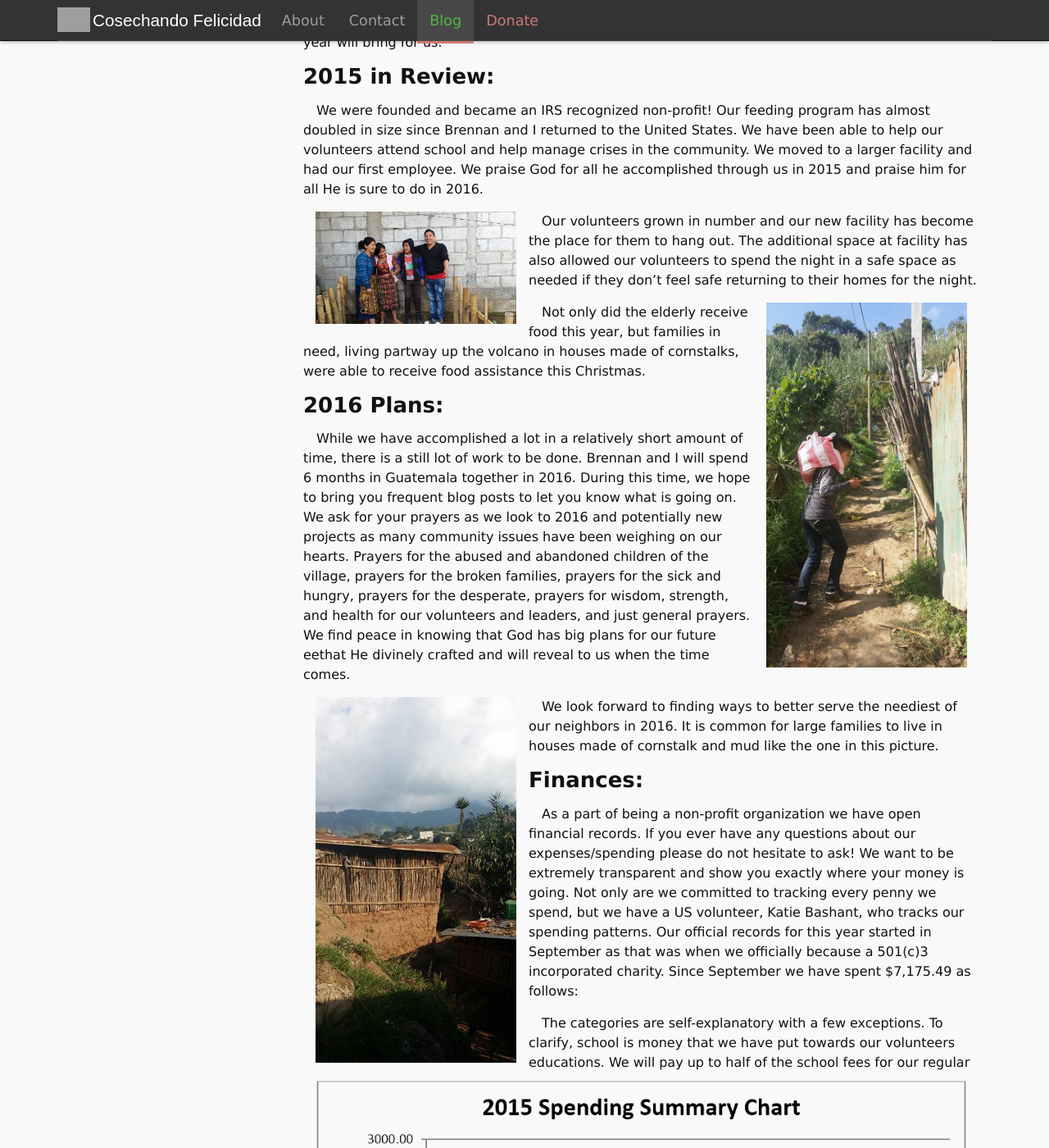
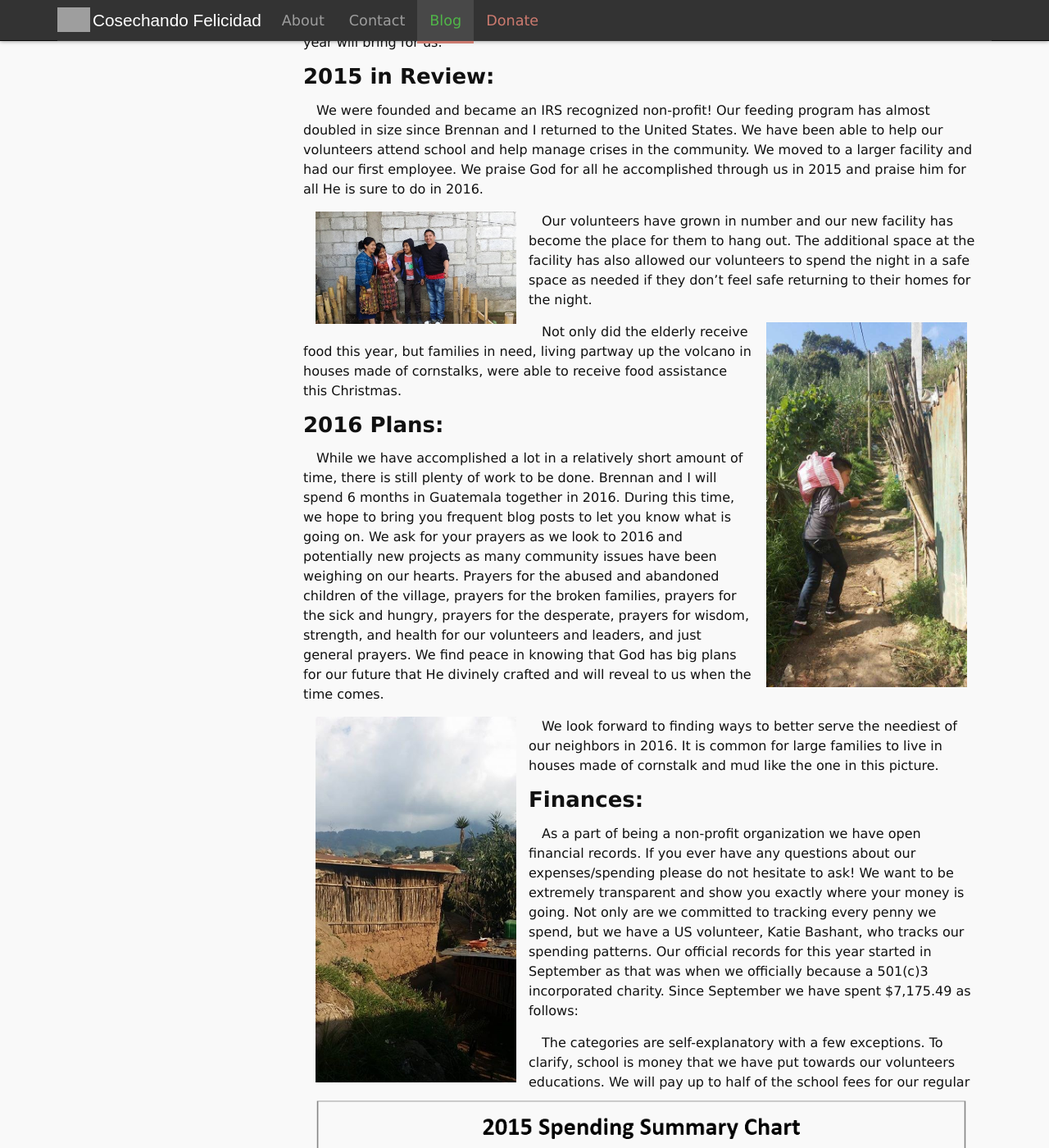
Before and after one commit to harvestinghappiness/harvestinghappiness.github.io, a Jekyll site: the page built from _posts/2016-01-01-January-Newsletter.md, in a window 1280 px wide and 1400 px high, scrolled down 702 px. Shown: the whole window at 82% size. Built offline with Jekyll 4.4.1, drawn with Linux system fonts in a browser that asks for light colours; comment, search, counter and statistics services are not loaded.

Commit message:
Correct spelling mistakes in January post

```diff
--- a/_posts/2016-01-01-January-Newsletter.md
+++ b/_posts/2016-01-01-January-Newsletter.md
@@ -17,7 +17,7 @@ We were founded and became an IRS recognized non-profit! Our feeding program has
 
 {% include figure.html src="jan16pic2.jpg" size="third" alt="Guatemalans smiling" %}
 
-Our volunteers grown in number and our new facility has become the place for them to hang out. The additional space at facility has also allowed our volunteers to spend the night in a safe space as needed if they don’t feel safe returning to their homes for the night.
+Our volunteers have grown in number and our new facility has become the place for them to hang out. The additional space at the facility has also allowed our volunteers to spend the night in a safe space as needed if they don’t feel safe returning to their homes for the night.
 
 {% include figure.html src="jan16pic3.jpg" size="third" alt="Guatemalan boy carrying food." side="right" %}
 
@@ -25,7 +25,7 @@ Not only did the elderly receive food this year, but families in need, living pa
 
 ###2016 Plans:
 
-While we have accomplished a lot in a relatively short amount of time, there is a still lot of work to be done. Brennan and I will spend 6 months in Guatemala together in 2016. During this time, we hope to bring you frequent blog posts to let you know what is going on. We ask for your prayers as we look to 2016 and potentially new projects as many community issues have been weighing on our hearts. Prayers for the abused and abandoned children of the village, prayers for the broken families, prayers for the sick and hungry, prayers for the desperate, prayers for wisdom, strength, and health for our volunteers and leaders, and just general prayers. We find peace in knowing that God has big plans for our future eethat He divinely crafted and will reveal to us when the time comes.
+While we have accomplished a lot in a relatively short amount of time, there is still plenty of work to be done. Brennan and I will spend 6 months in Guatemala together in 2016. During this time, we hope to bring you frequent blog posts to let you know what is going on. We ask for your prayers as we look to 2016 and potentially new projects as many community issues have been weighing on our hearts. Prayers for the abused and abandoned children of the village, prayers for the broken families, prayers for the sick and hungry, prayers for the desperate, prayers for wisdom, strength, and health for our volunteers and leaders, and just general prayers. We find peace in knowing that God has big plans for our future that He divinely crafted and will reveal to us when the time comes.
 
 {% include figure.html src="jan16pic4.jpg" size="third" alt="Guatemalans smiling" %}
 
```
